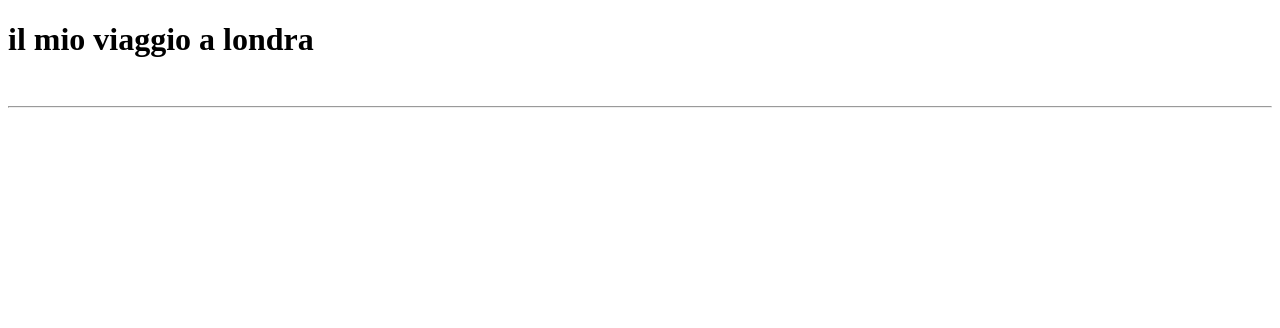
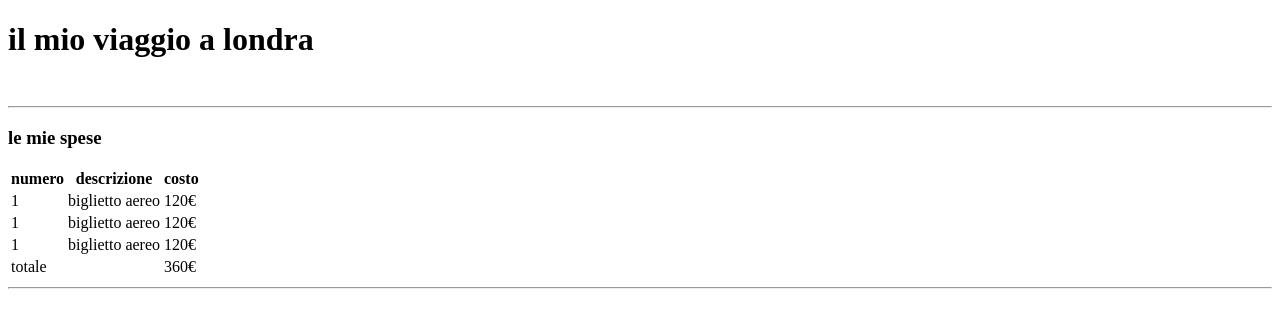
Before and after one commit to leonardosponza/html-london-trip, a plain HTML site: page index.html in a window 1280 px wide. Drawn offline with Linux system fonts and the light colour scheme.

Commit message:
add:tabella

```diff
--- a/index.html
+++ b/index.html
@@ -15,5 +15,50 @@
         <img src="img/img3.jpg" alt="">
         <hr>
     </header>
+    <!-- corpo della pagina -->
+    <main>
+        <h3>le mie spese</h3>
+        <!-- tabella -->
+        <table>
+            <thead>
+                <tr>
+                    <th>numero</th>
+                    <th>descrizione</th>
+                    <th>costo</th>
+                </tr>
+            </thead>
+            <!-- inizio corpo tabella -->
+            <tbody>
+                <tr>
+                    <td>1</td>
+                    <td>biglietto aereo</td>
+                    <td>120€</td>
+                </tr>
+                <tr>
+                    <td>1</td>
+                    <td>biglietto aereo</td>
+                    <td>120€</td>
+                </tr>
+                <tr>
+                    <td>1</td>
+                    <td>biglietto aereo</td>
+                    <td>120€</td>
+                </tr>
+            </tbody>
+            <!-- fine corpo tabella -->
+            <tfoot>
+                <tr>
+                    <td>totale</td>
+                    <td></td>
+                    <td>360€</td>
+                </tr>
+            </tfoot>
+            <!-- fine footer -->
+        </table>
+        <!-- fine tabella -->
+        <hr>
+
+
+    </main>
 </body>
 </html>
```
